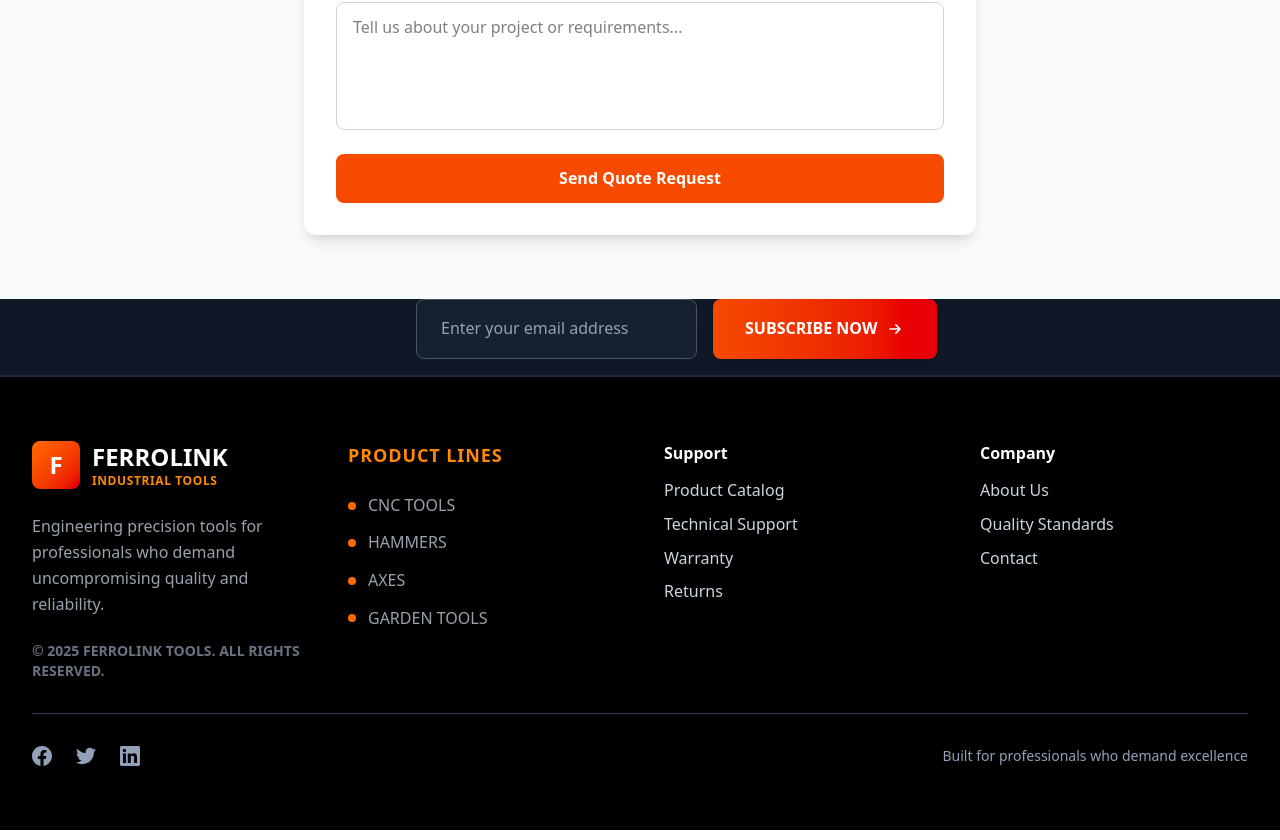
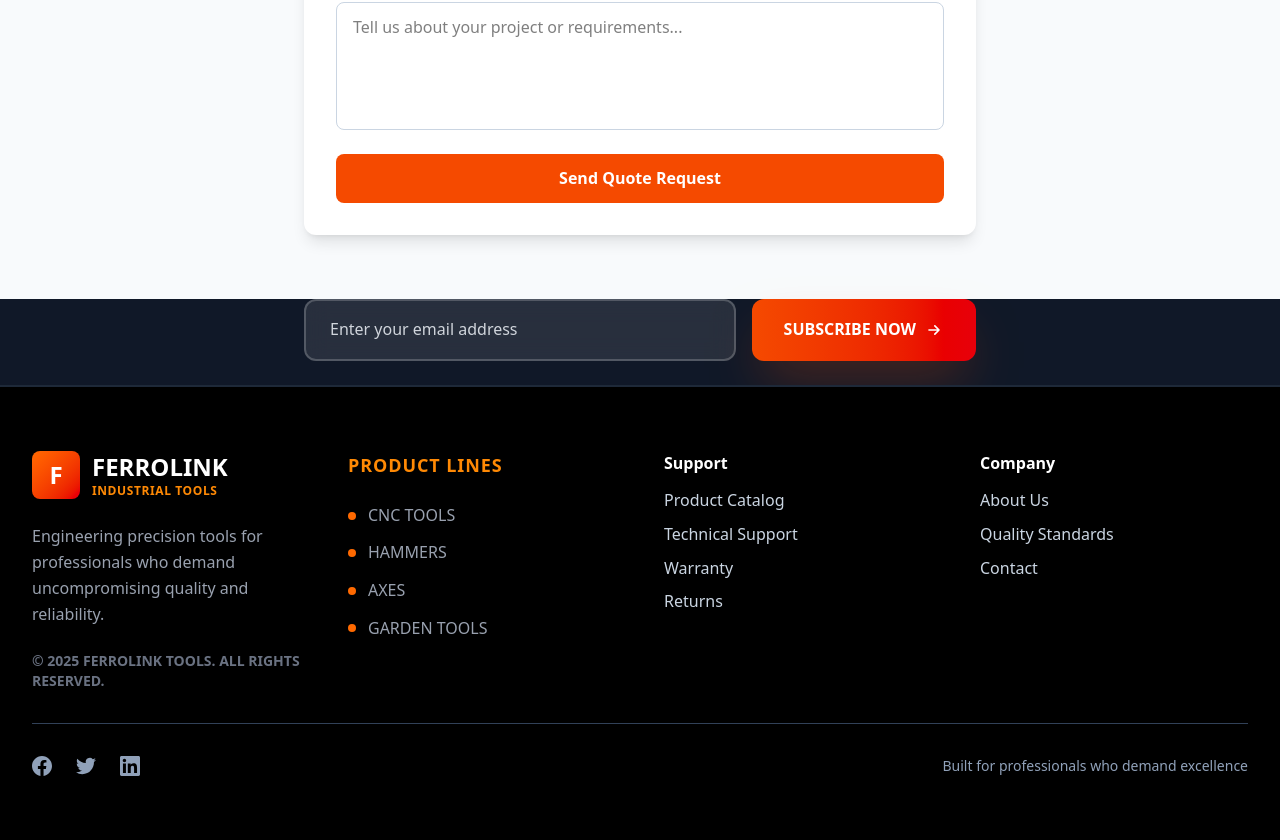
Before and after one commit to kevthefoo/ferrolink, a Next.js app: page / in a window 1280 px wide. Shown: the part 3197-4037 px from the top of the page. Built offline with nearby package versions, Linux system fonts and the light colour scheme.

Commit message:
newsletter component

```diff
--- a/components/NewsletterForm.js
+++ b/components/NewsletterForm.js
@@ -1,64 +1,81 @@
-'use client';
+"use client";
 
-import { useState } from 'react';
+import { useState } from "react";
 
 export default function NewsletterForm() {
-  const [email, setEmail] = useState('');
-  const [status, setStatus] = useState('idle'); // idle, loading, success, error
-  const [message, setMessage] = useState('');
+  const [email, setEmail] = useState("");
+  const [status, setStatus] = useState("idle"); // idle, loading, success, error
+  const [message, setMessage] = useState("");
 
   const handleSubmit = async (e) => {
     e.preventDefault();
-    setStatus('loading');
-    setMessage('');
+    setStatus("loading");
+    setMessage("");
 
     try {
-      const response = await fetch('/api/newsletter', {
-        method: 'POST',
-        headers: { 'Content-Type': 'application/json' },
+      const response = await fetch("/api/newsletter", {
+        method: "POST",
+        headers: { "Content-Type": "application/json" },
         body: JSON.stringify({ email }),
       });
 
       const data = await response.json();
 
       if (data.success) {
-        setStatus('success');
-        setMessage('🎉 Successfully subscribed! Check your email for confirmation.');
-        setEmail('');
+        setStatus("success");
+        setMessage(
+          "🎉 Successfully subscribed! Check your email for confirmation.",
+        );
+        setEmail("");
       } else {
-        setStatus('error');
-        setMessage(data.error || 'Something went wrong. Please try again.');
+        setStatus("error");
+        setMessage(data.error || "Something went wrong. Please try again.");
       }
     } catch (error) {
-      setStatus('error');
-      setMessage('Network error. Please check your connection and try again.');
+      setStatus("error");
+      setMessage("Network error. Please check your connection and try again.");
     }
   };
 
   return (
-    <div className="mx-auto max-w-md">
-      <form onSubmit={handleSubmit} className="mb-4">
-        <div className="flex flex-col gap-4 sm:flex-row">
+    <div className="mx-auto max-w-2xl">
+      <form onSubmit={handleSubmit} className="mb-6">
+        <div className="flex flex-col gap-3 sm:flex-row sm:gap-4">
           <input
             type="email"
             value={email}
             onChange={(e) => setEmail(e.target.value)}
             placeholder="Enter your email address"
             required
-            disabled={status === 'loading'}
-            className="flex-1 rounded-lg border border-gray-600 bg-gray-800/50 px-6 py-4 text-white placeholder-gray-400 backdrop-blur-sm transition-all focus:border-orange-500 focus:ring-2 focus:ring-orange-500 focus:outline-none disabled:cursor-not-allowed disabled:opacity-50"
+            disabled={status === "loading"}
+            className="flex-1 rounded-xl border-2 border-white/20 bg-white/10 px-6 py-4 text-white placeholder-gray-300 backdrop-blur-md transition-all duration-300 focus:border-orange-500 focus:bg-white/15 focus:ring-4 focus:ring-orange-500/30 focus:outline-none disabled:cursor-not-allowed disabled:opacity-50"
           />
           <button
             type="submit"
-            disabled={status === 'loading'}
-            className="group transform cursor-pointer rounded-lg bg-gradient-to-r from-orange-600 to-red-600 px-8 py-4 font-bold whitespace-nowrap text-white shadow-lg transition-all duration-300 hover:-translate-y-1 hover:from-orange-700 hover:to-red-700 hover:shadow-xl disabled:cursor-not-allowed disabled:opacity-50 disabled:hover:translate-y-0"
+            disabled={status === "loading"}
+            className="group relative overflow-hidden rounded-xl bg-gradient-to-r from-orange-600 to-red-600 px-8 py-4 font-bold whitespace-nowrap text-white shadow-2xl shadow-orange-600/30 transition-all duration-300 hover:scale-105 hover:shadow-orange-600/50 disabled:cursor-not-allowed disabled:opacity-50 disabled:hover:scale-100"
           >
-            <span className="flex items-center justify-center gap-2">
-              {status === 'loading' ? (
+            <span className="relative z-10 flex items-center justify-center gap-2">
+              {status === "loading" ? (
                 <>
-                  <svg className="h-5 w-5 animate-spin" fill="none" viewBox="0 0 24 24">
-                    <circle className="opacity-25" cx="12" cy="12" r="10" stroke="currentColor" strokeWidth="4"></circle>
-                    <path className="opacity-75" fill="currentColor" d="M4 12a8 8 0 018-8V0C5.373 0 0 5.373 0 12h4zm2 5.291A7.962 7.962 0 014 12H0c0 3.042 1.135 5.824 3 7.938l3-2.647z"></path>
+                  <svg
+                    className="h-5 w-5 animate-spin"
+                    fill="none"
+                    viewBox="0 0 24 24"
+                  >
+                    <circle
+                      className="opacity-25"
+                      cx="12"
+                      cy="12"
+                      r="10"
+                      stroke="currentColor"
+                      strokeWidth="4"
+                    ></circle>
+                    <path
+                      className="opacity-75"
+                      fill="currentColor"
+                      d="M4 12a8 8 0 018-8V0C5.373 0 0 5.373 0 12h4zm2 5.291A7.962 7.962 0 014 12H0c0 3.042 1.135 5.824 3 7.938l3-2.647z"
+                    ></path>
                   </svg>
                   SUBSCRIBING...
                 </>
@@ -66,7 +83,7 @@ export default function NewsletterForm() {
                 <>
                   SUBSCRIBE NOW
                   <svg
-                    className="h-5 w-5 transition-transform group-hover:translate-x-1"
+                    className="h-5 w-5 transition-transform duration-300 group-hover:translate-x-1"
                     fill="none"
                     stroke="currentColor"
                     viewBox="0 0 24 24"
@@ -81,20 +98,39 @@ export default function NewsletterForm() {
                 </>
               )}
             </span>
+            <span className="absolute inset-0 -z-10 bg-gradient-to-r from-orange-700 to-red-700 opacity-0 transition-opacity duration-300 group-hover:opacity-100"></span>
           </button>
         </div>
       </form>
 
       {/* Status Messages */}
-      {status === 'success' && (
-        <div className="rounded-lg bg-green-500/20 border border-green-500/50 px-4 py-3 text-sm text-green-400">
-          {message}
+      {status === "success" && (
+        <div className="animate-fadeIn rounded-xl border-2 border-green-400/50 bg-green-500/20 px-6 py-4 text-center text-sm font-medium text-green-300 shadow-lg backdrop-blur-sm">
+          <div className="flex items-center justify-center gap-2">
+            <svg className="h-5 w-5" fill="currentColor" viewBox="0 0 20 20">
+              <path
+                fillRule="evenodd"
+                d="M10 18a8 8 0 100-16 8 8 0 000 16zm3.707-9.293a1 1 0 00-1.414-1.414L9 10.586 7.707 9.293a1 1 0 00-1.414 1.414l2 2a1 1 0 001.414 0l4-4z"
+                clipRule="evenodd"
+              />
+            </svg>
+            {message}
+          </div>
         </div>
       )}
 
-      {status === 'error' && (
-        <div className="rounded-lg bg-red-500/20 border border-red-500/50 px-4 py-3 text-sm text-red-400">
-          {message}
+      {status === "error" && (
+        <div className="animate-fadeIn rounded-xl border-2 border-red-400/50 bg-red-500/20 px-6 py-4 text-center text-sm font-medium text-red-300 shadow-lg backdrop-blur-sm">
+          <div className="flex items-center justify-center gap-2">
+            <svg className="h-5 w-5" fill="currentColor" viewBox="0 0 20 20">
+              <path
+                fillRule="evenodd"
+                d="M10 18a8 8 0 100-16 8 8 0 000 16zM8.707 7.293a1 1 0 00-1.414 1.414L8.586 10l-1.293 1.293a1 1 0 101.414 1.414L10 11.414l1.293 1.293a1 1 0 001.414-1.414L11.414 10l1.293-1.293a1 1 0 00-1.414-1.414L10 8.586 8.707 7.293z"
+                clipRule="evenodd"
+              />
+            </svg>
+            {message}
+          </div>
         </div>
       )}
     </div>
```
